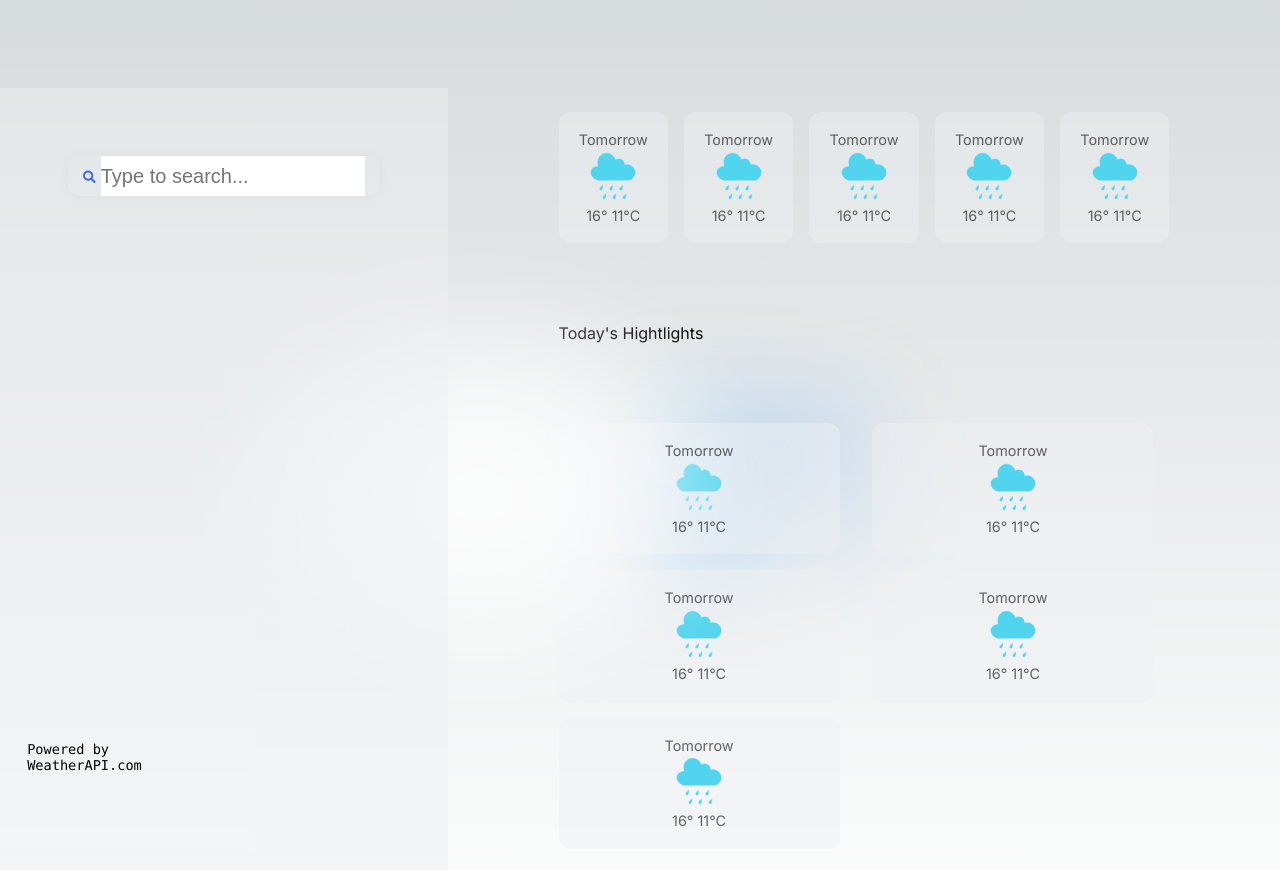
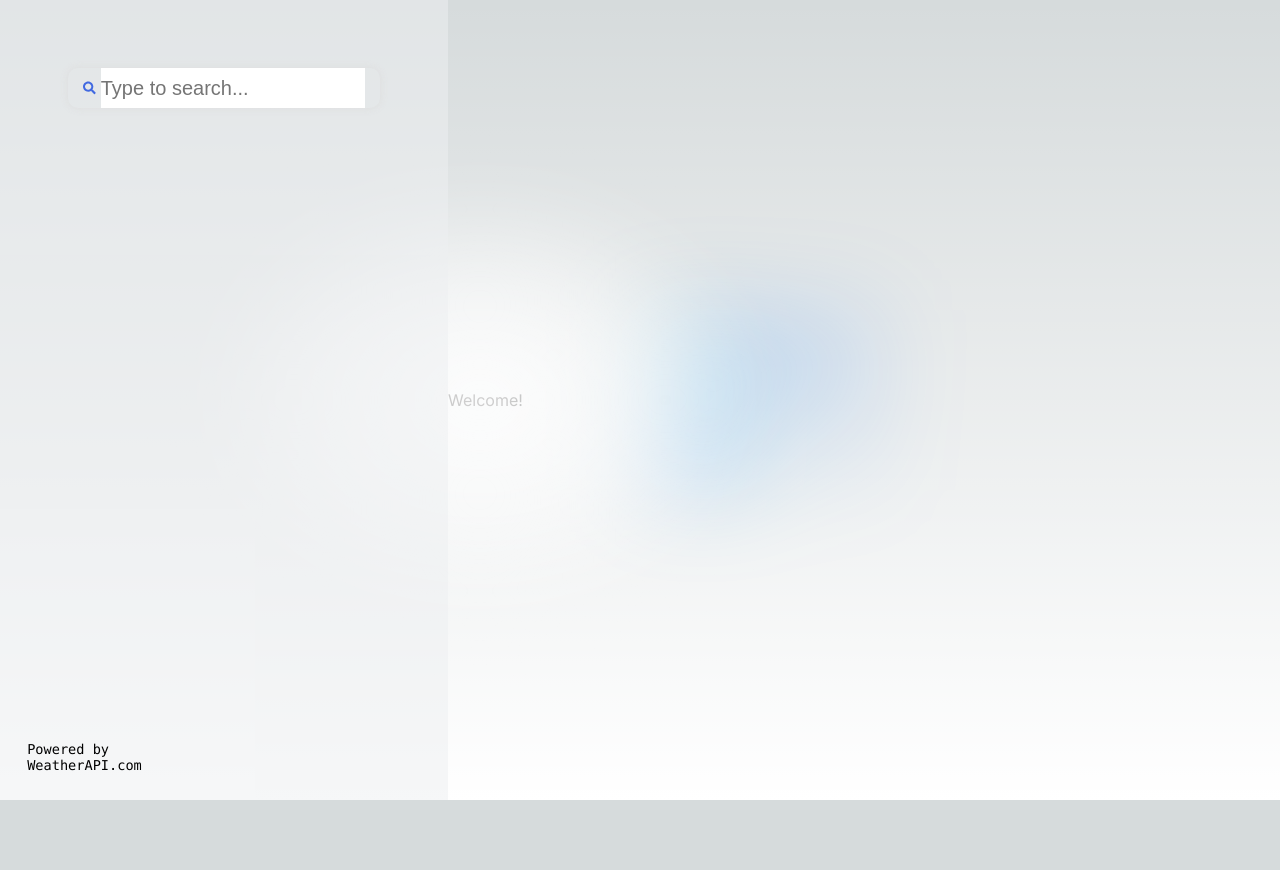
Before and after one commit to Facundo17/weather-time, a Next.js app: page / in a window 1280 px wide. Shown: the top 870 px of the page. After the commit the page ends 800 px from the top, so only its background shows below. Built offline with nearby package versions, Linux system fonts and the light colour scheme.

Commit message:
Fix Props types. Add new welcome screen. Pending the style.

```diff
--- a/app/components/dashboard.tsx
+++ b/app/components/dashboard.tsx
@@ -1,7 +1,14 @@
+import { SearchResultModel } from "../models/searchResults.model";
 import styles from "../page.module.css";
 import InfoContainer from "./info_container";
+import { Welcome } from "./welcome/welcome";
 
-export default function Dashboard() {
+interface SearchData {
+  url: string;
+  search?: SearchResultModel;
+}
+
+export const Dashboard: React.FC<SearchData> = ({ url, search }) => {
   // Objeto de pruebas. Reemplazar después con el API
   const testRow = [
     {
@@ -31,12 +38,21 @@ export default function Dashboard() {
     },
   ];
 
-  return (
+  console.log(search);
+
+  /*const fetchData = () => {
+    fetch(url)
+      .then((response) => response.json())
+      .then((json) => {});
+  };*/
+
+  return search ? (
     <div className={styles.gridContainer}>
       <div className={styles.grid}>
-        {testRow.map((el) => {
+        {testRow.map((el, index) => {
           return (
             <InfoContainer
+              key={index}
               title={el.title}
               image={el.image}
               desc={el.desc}
@@ -49,9 +65,10 @@ export default function Dashboard() {
       <p>Today's Hightlights</p>
 
       <div className={styles.grid + " " + styles.gridWrap}>
-        {testRow.map((el) => {
+        {testRow.map((el, index) => {
           return (
             <InfoContainer
+              key={index}
               title={el.title}
               image={el.image}
               desc={el.desc}
@@ -61,5 +78,7 @@ export default function Dashboard() {
         })}
       </div>
     </div>
+  ) : (
+    <Welcome />
   );
-}
+};
--- a/app/components/navbar.tsx
+++ b/app/components/navbar.tsx
@@ -3,15 +3,21 @@ import { useState } from "react";
 import styles from "../page.module.css";
 import { SearchResultList } from "./searchresults/search_result_lists";
 import Search from "./search/search";
+import { SearchResultModel } from "../models/searchResults.model";
 
-export default function NavBar({url = ""}) {
+interface NavBarProps {
+  url: string;
+  onSearch: (e: SearchResultModel) => void;
+}
+
+export const NavBar: React.FC<NavBarProps> = ({ url, onSearch }) => {
   const [results, setResults] = useState([]); // almacenar los resultados de búsqueda
 
   return (
     <div className={styles.description}>
       <div className={styles.wrapper}>
         <Search setResults={setResults} url={url} />
-        <SearchResultList results={results} />
+        <SearchResultList results={results} onClick={onSearch} />
       </div>
       <div className={styles.footer}>
         Powered by{" "}
@@ -25,4 +31,4 @@ export default function NavBar({url = ""}) {
       </div>
     </div>
   );
-}
+};
--- a/app/components/search/search.tsx
+++ b/app/components/search/search.tsx
@@ -7,7 +7,6 @@ import { SearchResultModel } from "@/app/models/searchResults.model";
 export default function Search({ setResults, url }: any) {
   const [input, setInput] = useState("");
 
-  // usando un API de prueba
   // hace falta hacer un delay en la búsqueda (para no llamar cada vez que se ingresa un caracter)
   const fetchData = (value: string) => {
     // minimo 3 caracteres para que funcione la búsqueda
--- a/app/components/searchresult/search_result.tsx
+++ b/app/components/searchresult/search_result.tsx
@@ -1,9 +1,13 @@
+import { SearchResultPropModel } from "@/app/models/searchResults.model";
 import "./search_result.css";
 
-export const SearchResult = ({ result }: any) => {
+export const SearchResult: React.FC<SearchResultPropModel> = ({
+  result,
+  onClick,
+}) => {
   return (
-    <div className="search-result" onClick={(e) => alert(result.name)}>
-      {result.name}
+    <div className="search-result" onClick={(e) => onClick(result)}>
+      {result.country}, {result.region}, {result.name}
     </div>
   );
 };
--- a/app/components/searchresults/search_result_lists.tsx
+++ b/app/components/searchresults/search_result_lists.tsx
@@ -1,12 +1,18 @@
+import {
+  SearchResultModel,
+  SearchResultsPropModel,
+} from "@/app/models/searchResults.model";
 import { SearchResult } from "../searchresult/search_result";
 import "./search_result_lists.css";
 
-// NO es buena práctica usar any para el tipo
-export const SearchResultList = ({ results }: any) => {
+export const SearchResultList: React.FC<SearchResultsPropModel> = ({
+  results,
+  onClick,
+}) => {
   return (
     <div className="results-list">
-      {results.map((result: any, id: any) => {
-        return <SearchResult result={result} key={id} />;
+      {results.map((result: SearchResultModel, id: number) => {
+        return <SearchResult result={result} onClick={onClick} key={id} />;
       })}
     </div>
   );
--- /dev/null
+++ b/app/components/welcome/welcome.tsx
@@ -0,0 +1,5 @@
+export const Welcome = () => {
+  return (
+    <div>Welcome!</div>
+  )
+}
--- a/app/page.tsx
+++ b/app/page.tsx
@@ -1,19 +1,32 @@
-import Image from "next/image";
+"use client";
 import styles from "./page.module.css";
-import NavBar from "./components/navbar";
-import Dashboard from "./components/dashboard";
+import { useState } from "react";
+import { NavBar } from "./components/navbar";
+import { SearchResultModel } from "./models/searchResults.model";
+import { Dashboard } from "./components/dashboard";
 
 const urlBase = "http://api.weatherapi.com/v1";
 const apiKEY = "key=9826998231e740f591d135016242607";
 
 const requestSearch = "/search.json?";
+const requestForecast = "/forecast.json?";
 
 export default function Home() {
+
+  const [searchData, setSearchData] = useState<SearchResultModel>();
+
+  const searchResult = (value: SearchResultModel) => {
+    setSearchData(value);
+  };
+
+  const autoSearchURL = urlBase + requestSearch + apiKEY;
+  const forecastURL = urlBase + requestForecast + apiKEY;
+
   return (
     <main className={styles.main}>
-      <NavBar url={urlBase + requestSearch + apiKEY} />
+      <NavBar url={autoSearchURL} onSearch={searchResult} />
       <div className={styles.center}></div>
-      <Dashboard />
+      <Dashboard url={forecastURL} search={searchData} />
     </main>
   );
 }
```
Also changed, not shown: app/models/searchResults.model.tsx (+9 -0 lines).
